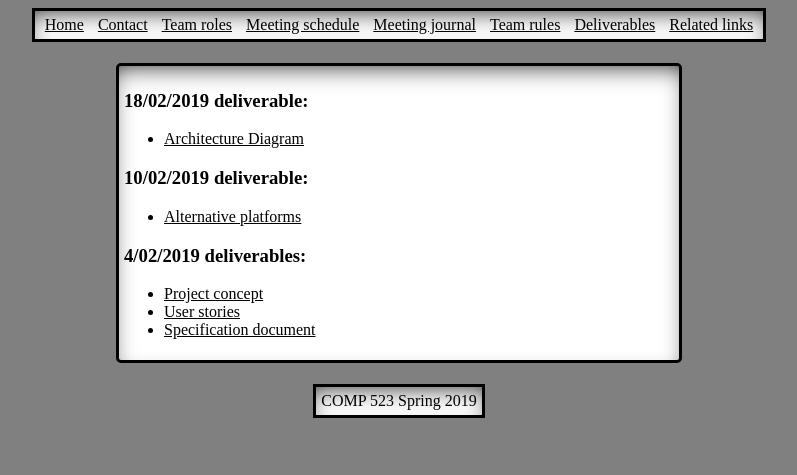
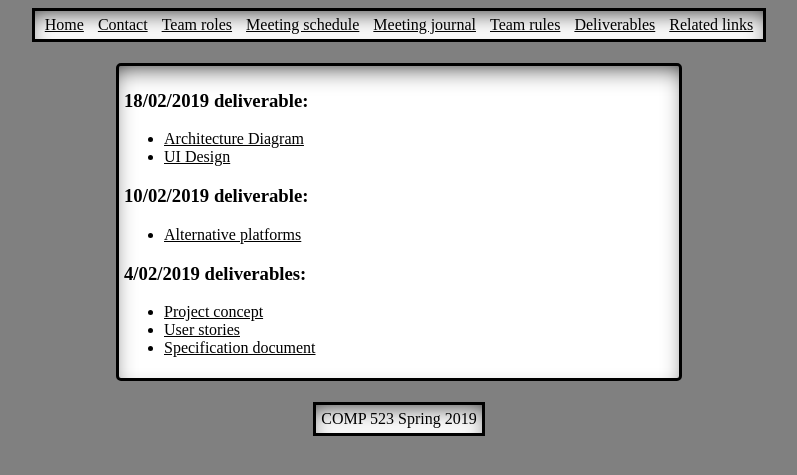
Before and after one commit to jay1723/ObjectDetectionWebsite, a Jekyll site: the page built from deliverables.md, in a window 1280 px wide. Shown: the top 475 px of the page, without its empty margins (241-1038 px from the left). Built offline with Jekyll 4.4.1, drawn with Linux system fonts in a browser that asks for light colours; our own code applies the rules of GitHub Pages for plain Markdown files.

Commit message:
added ui design

```diff
--- a/deliverables.md
+++ b/deliverables.md
@@ -1,5 +1,6 @@
 ### 18/02/2019 deliverable:
 * [Architecture Diagram](https://docs.google.com/document/d/1pGvFnnYowWFGXCCl4WfFP2vpwt_pBfimc9TC0AMvnrg/edit?usp=sharing)
+* [UI Design](https://www.figma.com/file/CdXHqJTk9czdtLvVxGvBJXDI/Project-UI?node-id=0%3A1)
 
 ### 10/02/2019 deliverable:
 * [Alternative platforms](https://docs.google.com/document/d/10FhVnZMYm-ujrzTtj1uNJSLs-QRgqzfn6ru5m-VC_bI/edit?fbclid=IwAR2oWdEAzy0-qGuhS7rp4rIWIKqeMCrbWqsqwPTQkvk-V3pMu1li_F4jw9I)
```
